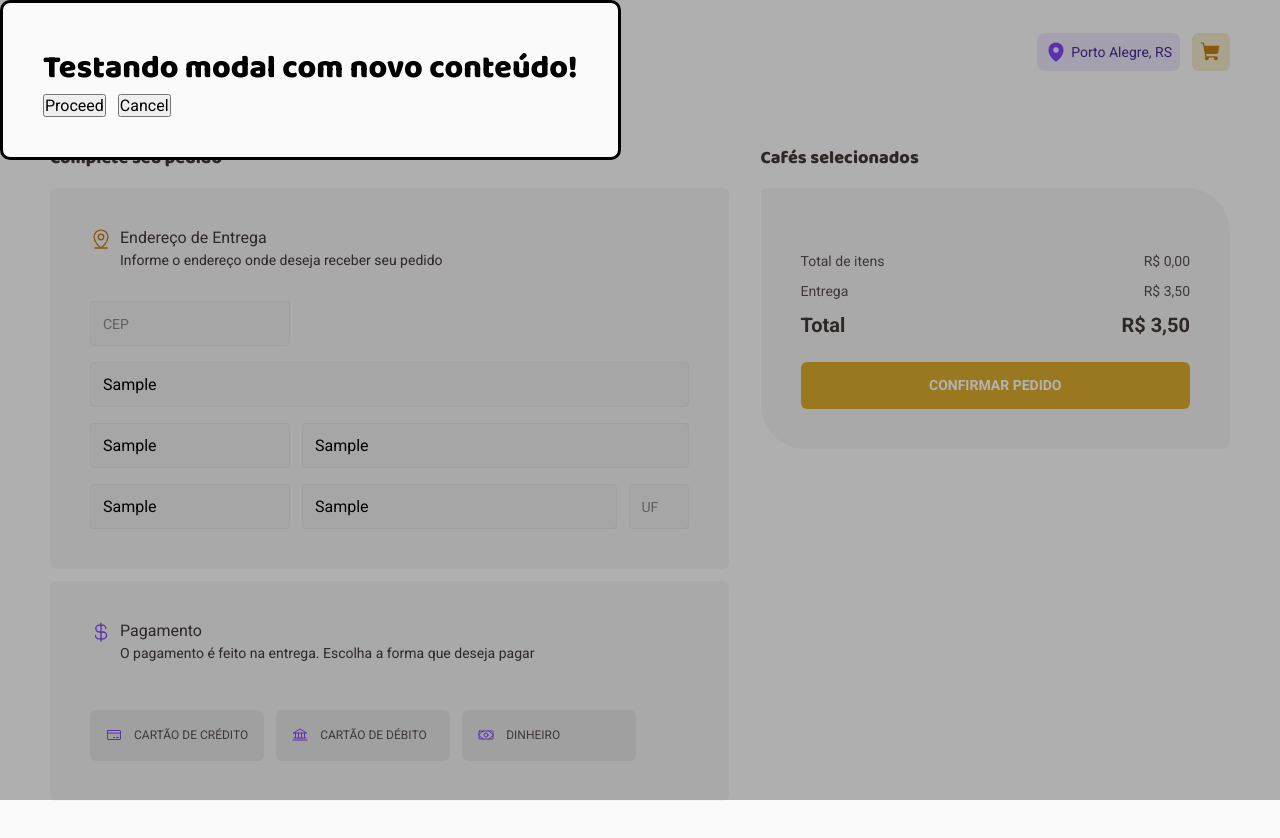
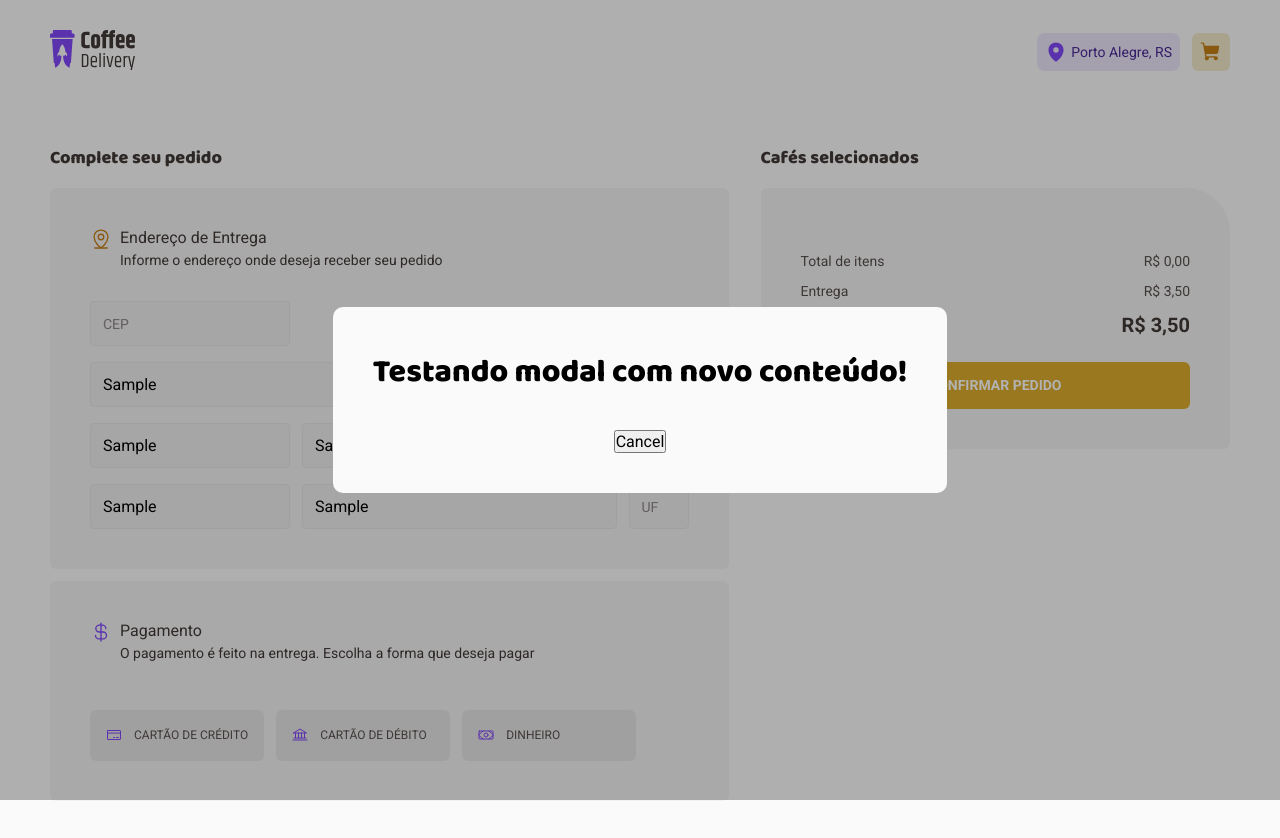
Before and after one commit to marcotulioteles/coffee-delivery-ignite, a React (Vite) app: page /checkout in a window 1280 px wide. Both pictures are taken after typing "Sample", "Sample", "Sample", "Sample", "Sample", "Sample" into the empty fields and a click on the button "CONFIRMAR PEDIDO". Shown: the top 838 px of the page. Built offline with nearby package versions, Linux system fonts and the light colour scheme.

Commit message:
fix: fix the modal component display

```diff
--- a/src/components/Modal/index.tsx
+++ b/src/components/Modal/index.tsx
@@ -1,7 +1,6 @@
 import { ReactNode, useEffect, useRef, MouseEvent } from 'react';
-import { ButtonGroup } from '../../pages/Checkout/styles';
-import { ModalContainer } from './styles';
-// import { createPortal } from 'react-dom';
+import { createPortal } from 'react-dom';
+import { ButtonGroup, ModalContainer } from './styles';
 
 interface ModalProps {
   title?: string;
@@ -21,17 +20,20 @@ export function Modal({
   title,
   closeButtonText,
   proceedButtonText,
-  showProceedButton = true
+  showProceedButton = false
 }: ModalProps) {
 
   const ref: any = useRef(null);
+  const modalRoot = document.getElementById('modal-root') as HTMLElement;
 
   useEffect(() => {
+    const modalElementRef = ref.current;
+
     if (isOpened) {
-      ref.current?.showModal();
+      modalElementRef.showModal();
       document.body.classList.add('modal-open');
     } else {
-      ref.current?.close();
+      modalElementRef.close();
       document.body.classList.remove('modal-open');
     }
   }, [isOpened]);
@@ -44,7 +46,7 @@ export function Modal({
   const preventAutoClose = (event: MouseEvent) => event.stopPropagation;
 
   return (
-    <ModalContainer ref={ref} onCancel={onClose} onClick={onClose}>
+    <ModalContainer ref={ref} onCancel={onClose} onClick={onClose} style={{ display: isOpened ? 'flex' : 'none' }}>
       <div onClick={preventAutoClose}>
         <h3>{title}</h3>
         {children}
--- a/src/components/Modal/styles.ts
+++ b/src/components/Modal/styles.ts
@@ -13,6 +13,7 @@ import styled from 'styled-components';
 // `;
 
 export const ModalContainer = styled.dialog`
+  margin: auto auto;
   min-width: 100px;
   min-height: 100px;
   display: flex;
@@ -21,6 +22,8 @@ export const ModalContainer = styled.dialog`
   background-color: ${ props => props.theme['base-background'] };
   padding: 40px;
   border-radius: 10px;
+  border: none;
+  text-align: center;
 
   ::backdrop {
     background: rgba(0, 0, 0, 0.3);
@@ -32,4 +35,5 @@ export const ButtonGroup = styled.div`
   align-items: center;
   justify-content: center;
   gap: 16px;
+  margin-top: 32px;
 `;
--- a/src/pages/Checkout/index.tsx
+++ b/src/pages/Checkout/index.tsx
@@ -48,11 +48,6 @@ export function Checkout() {
   const onSubmitAddress: SubmitHandler<AddressFormInputs> = data => {
     console.log(data)
   };
-
-  useEffect(() => {
-    console.log(modalIsOpen);
-    console.log(isValid);
-  }, [modalIsOpen])
 
   const onClickSubmitButton = () => {
     setModalChildren(<h1>Testando modal com novo conteúdo!</h1>);
```
Also changed, not shown: 1 other file (tests, documents, lock files or other folders).
